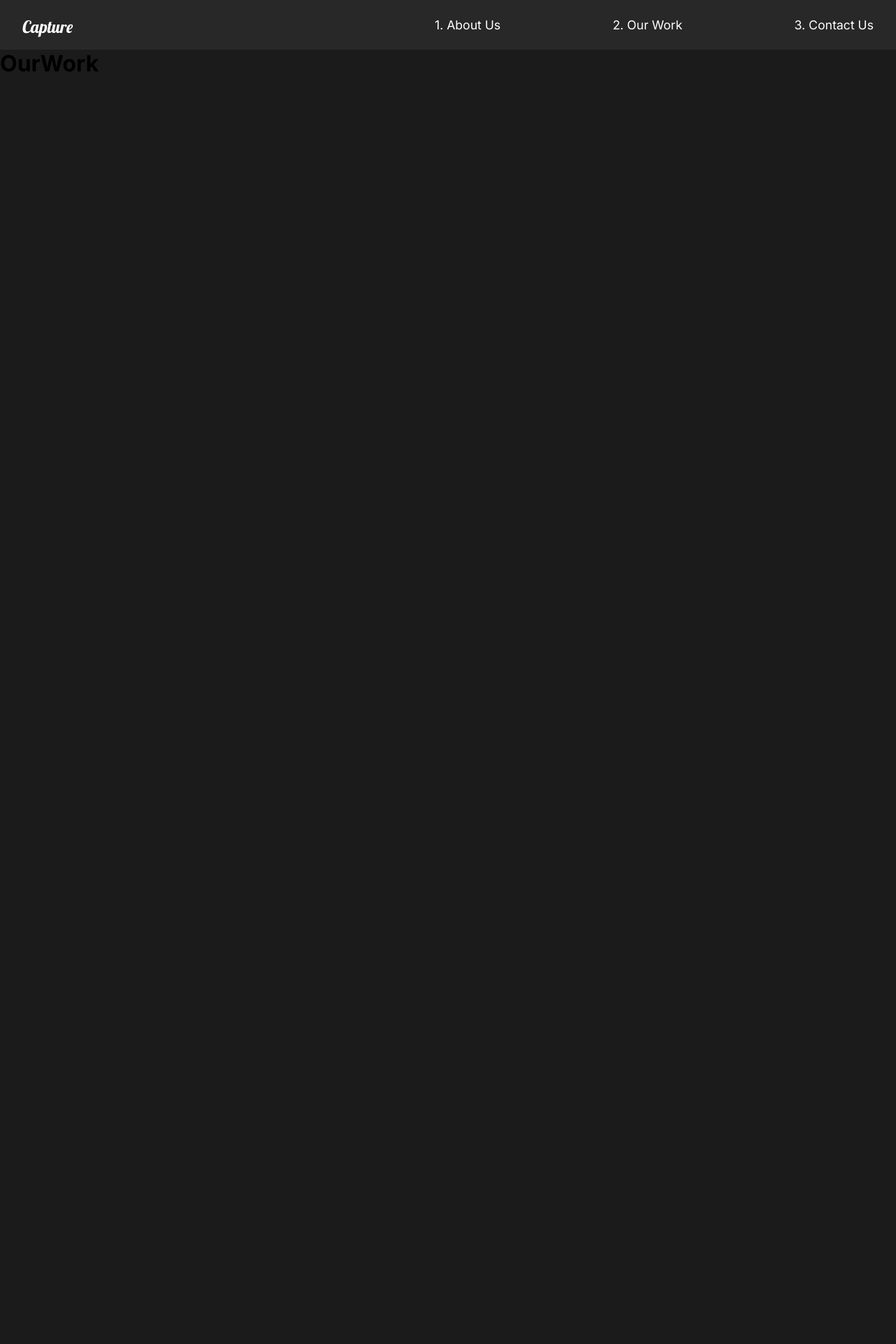
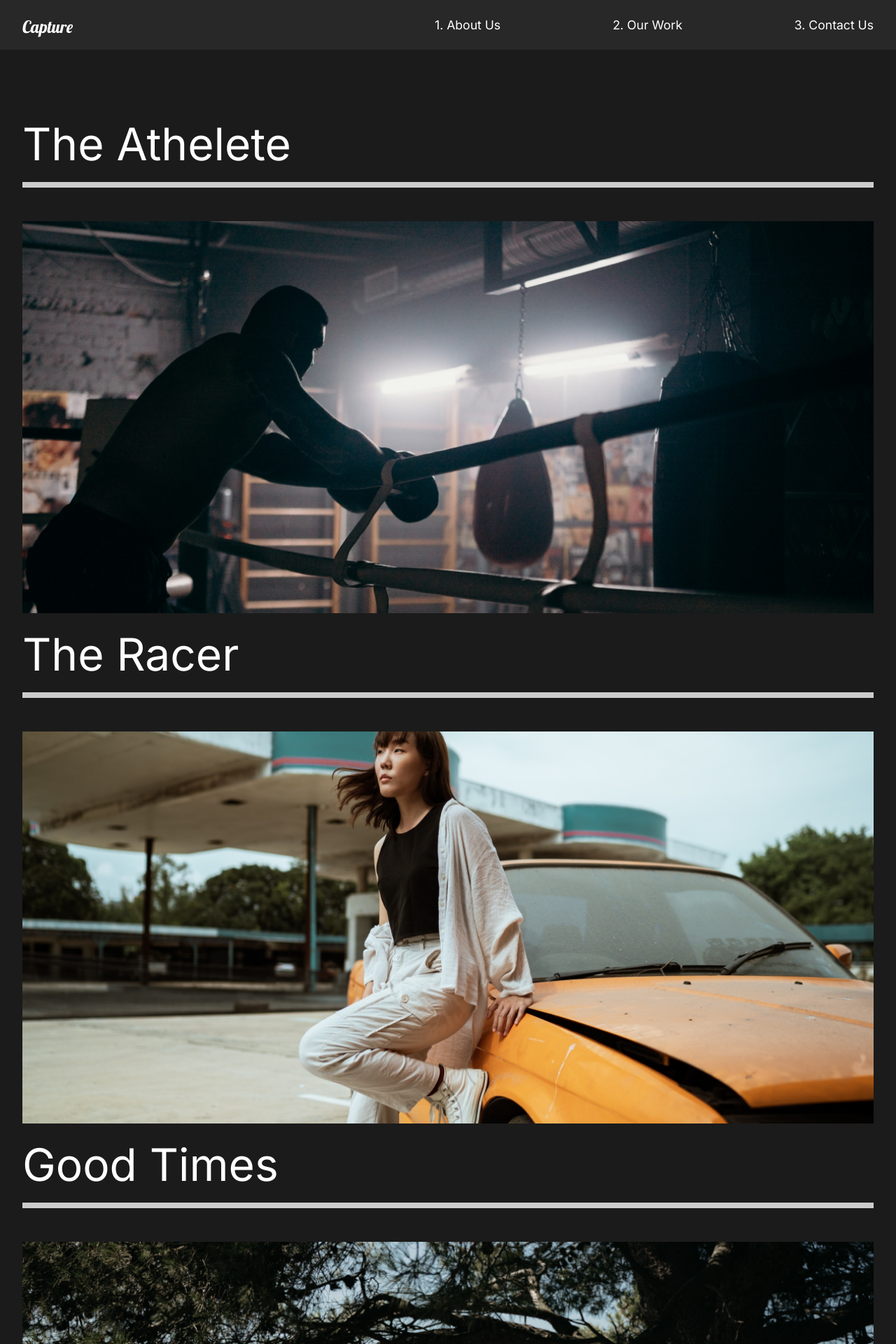
Before and after one commit to samazon/caputre-build-react, a React (Create React App) app: page /work in a window 1280 px wide. Shown: the top 1920 px of the page at 70% size. Before the commit the page ends 800 px from the top, so only its background shows below. Built offline with nearby package versions, Linux system fonts and the light colour scheme.

Commit message:
9. Our Work Page

```diff
--- a/public/index.html
+++ b/public/index.html
@@ -25,7 +25,7 @@
       work correctly both with client-side routing and a non-root public URL.
       Learn how to configure a non-root public URL by running `npm run build`.
     -->
-    <title>React App</title>
+    <title>Capture | Studios</title>
   </head>
   <body>
     <noscript>You need to enable JavaScript to run this app.</noscript>
--- a/src/pages/OurWork.js
+++ b/src/pages/OurWork.js
@@ -1,11 +1,58 @@
 import React from 'react'
+import styled from 'styled-components'
+import { Link } from 'react-router-dom'
+
+// Images
+import athlete from '../img/athlete-small.png'
+import goodtimes from '../img/goodtimes-small.png'
+import theracer from '../img/theracer-small.png'
 
 const OurWork = () => {
     return (
-        <div>
-            <h1>OurWork</h1>
-        </div>
+        <Work>
+            <Movie>
+                <h2>The Athelete</h2>
+                <div className="line"></div>
+                <Link>
+                    <img src={athlete} alt="athlete"/>
+                </Link>
+            </Movie>
+            <Movie>
+                <h2>The Racer</h2>
+                <div className="line"></div>
+                <Link>
+                    <img src={theracer} alt="theracer"/>
+                </Link>
+            </Movie>
+            <Movie>
+                <h2>Good Times</h2>
+                <div className="line"></div>
+                <Link>
+                    <img src={goodtimes} alt="goodtimes"/>
+                </Link>
+            </Movie>
+        </Work>
     )
 }
 
+const Work = styled.div`
+    min-height: 100vh;
+    padding: 5rem 2rem;
+`
+const Movie = styled.div`
+    color:#fff;
+    h2 {
+        padding: 1rem 0;
+    }
+    .line {
+        height: 0.5rem;
+        background-color: #ccc;
+        margin: 0 0 3rem;
+    }
+    img {
+        width: 100%;
+        height: 70vh;
+        object-fit: cover;
+    }
+`
 export default OurWork
```
